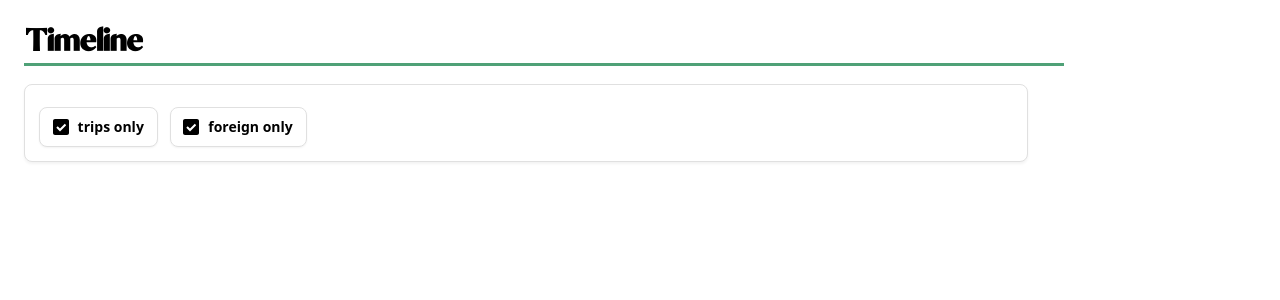
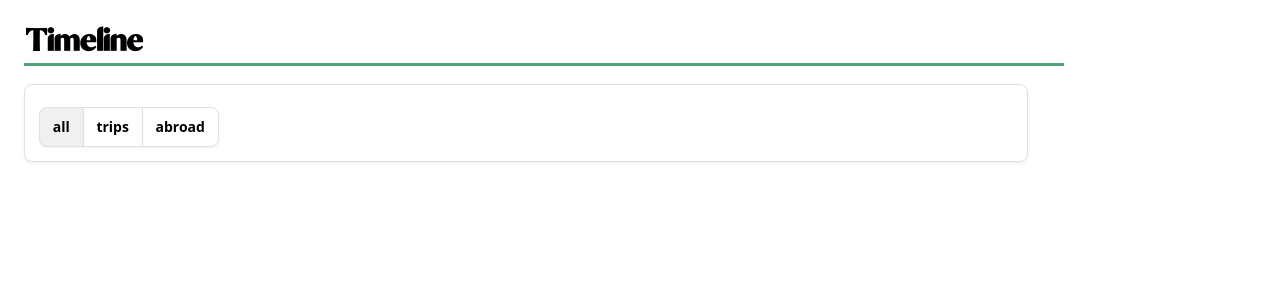
Before and after one commit to raburski/wander-garden, a React (Create React App) app: page /timeline in a window 1280 px wide. Shown: the top 300 px of the page. Built offline with nearby package versions, Linux system fonts and the light colour scheme.

Commit message:
feat: segment component added

```diff
--- a/src/components/Button/index.js
+++ b/src/components/Button/index.js
@@ -49,11 +49,14 @@ const IconContainer = styled('div')`
     justify-content: center;
 `
 
-export default function Button({ disabled, icon, children, ...props }) {
+const selectedStyle = { backgroundColor: colors.neutral.highlight }
+
+export default function Button({ disabled, icon, selected, style = {}, children, ...props }) {
     const Component = disabled ? DisabledButton : EnabledButton
+    const componentStyles = selected ? { ...selectedStyle, ...style } : style
     const IconComponent = icon
     return (
-        <Component disabled={disabled} {...props}>
+        <Component disabled={disabled} style={componentStyles} {...props}>
             {icon ? <IconContainer><IconComponent size={16} /></IconContainer> : null}
             {children}
         </Component>
--- /dev/null
+++ b/src/components/Segment.js
@@ -0,0 +1,32 @@
+import Button from "./Button"
+import { styled } from "goober"
+
+const SegmentContainer = styled('div')`
+    display: flex;
+    flex-direction: row;
+`
+
+const leftStyle = { borderTopRightRadius: 0, borderBottomRightRadius: 0 }
+const rightStyle = { borderTopLeftRadius: 0, borderBottomLeftRadius: 0, marginLeft: -1 }
+const defaultStyle = { borderRadius: 0, marginLeft: -1 }
+
+function getSegmentStyle(index, length) {
+    if (index === 0) {
+        return leftStyle
+    } else if (index === length - 1) {
+        return rightStyle
+    } else {
+        return defaultStyle
+    }
+}
+
+export function Segment({ selectedIndex, titles = [], onClick }) {
+    return (
+        <SegmentContainer>
+            {titles.map((title, index) => {
+                const segmentStyle = getSegmentStyle(index, titles.length)
+                return <Button selected={index === selectedIndex} style={segmentStyle} onClick={() => onClick(index)}>{title}</Button>
+            })}
+        </SegmentContainer>
+    )
+}
--- a/src/routes/Timeline/index.js
+++ b/src/routes/Timeline/index.js
@@ -16,6 +16,7 @@ import ToggleButton from "../../components/ToggleButton"
 
 import createTimeline from './timeline'
 import { EventType, TransportMode, GroupType, LocationHighlightType, CalendarDayType } from './types'
+import { Segment } from "../../components/Segment"
 
 const AllFlagsContainer = styled('div')`
     display: flex;
@@ -274,19 +275,20 @@ function Timeline({ timeline }) {
 
 export default function TimelinePage() {
     const [params] = useSearchParams()
-    const [tripsOnly, setTripsOnly] = useState(true)
-    const [foreignOnly, serForeginOnly] = useState(true)
+    const [viewSegmentSelected, setViewSegmentSelected] = useState(0)
     const selectedCountryCode = params.get('cc')?.toLowerCase()
 
     const [checkins] = useCheckins()
     const countryCodes = checkins.filter(onlyNonTransportation).map(checkin => checkin?.venue?.location?.cc).filter(onlyUnique)
-    const timeline = createTimeline(checkins, { tripsOnly, foreignOnly })
+    const timelineConfig = { tripsOnly: viewSegmentSelected > 0, foreignOnly: viewSegmentSelected === 2 }
+    const timeline = createTimeline(checkins, timelineConfig)
     const filteredTimeline = selectedCountryCode ? timeline.filter(group => {
         if (group.type === GroupType.Plain) { return true }
         const locations = getGroupHighlights(group).map(h => h.location.cc)
         return locations.some(cc => cc.toLowerCase() === selectedCountryCode)
     }) : timeline
 
+    const viewSegmentOptions = ['all', 'trips', 'abroad']
     // console.log('timeline', filteredTimeline)
 
     return (
@@ -294,9 +296,7 @@ export default function TimelinePage() {
             <Panel spacing>
                 <AllFlags countryCodes={countryCodes} selectedCountryCode={selectedCountryCode}/>
                 <OptionsContainer>
-                    <ToggleButton checked={tripsOnly} onClick={() => setTripsOnly(!tripsOnly)}>trips only</ToggleButton>
-                    <Separator />
-                    <ToggleButton checked={foreignOnly} onClick={() => serForeginOnly(!foreignOnly)}>foreign only</ToggleButton>
+                    <Segment titles={viewSegmentOptions} selectedIndex={viewSegmentSelected} onClick={setViewSegmentSelected}/>
                 </OptionsContainer>
             </Panel>
             <Timeline timeline={filteredTimeline} />
```
